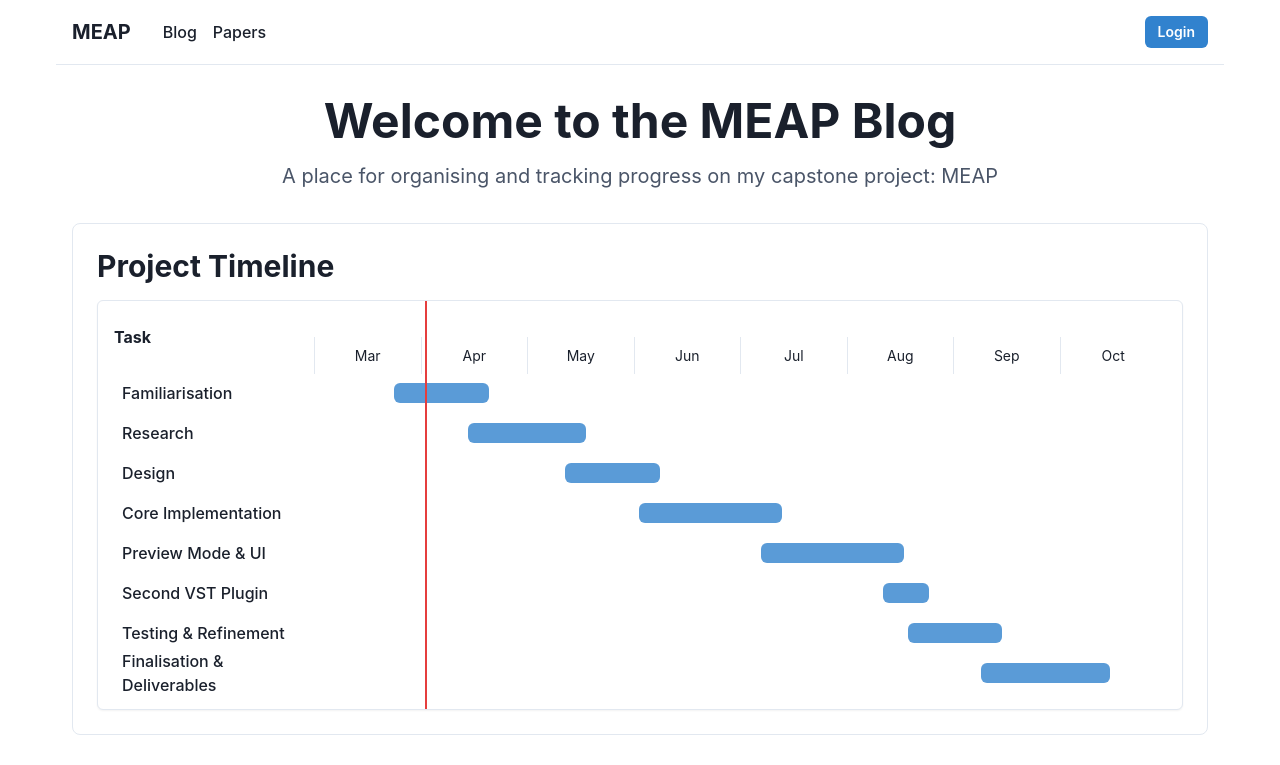
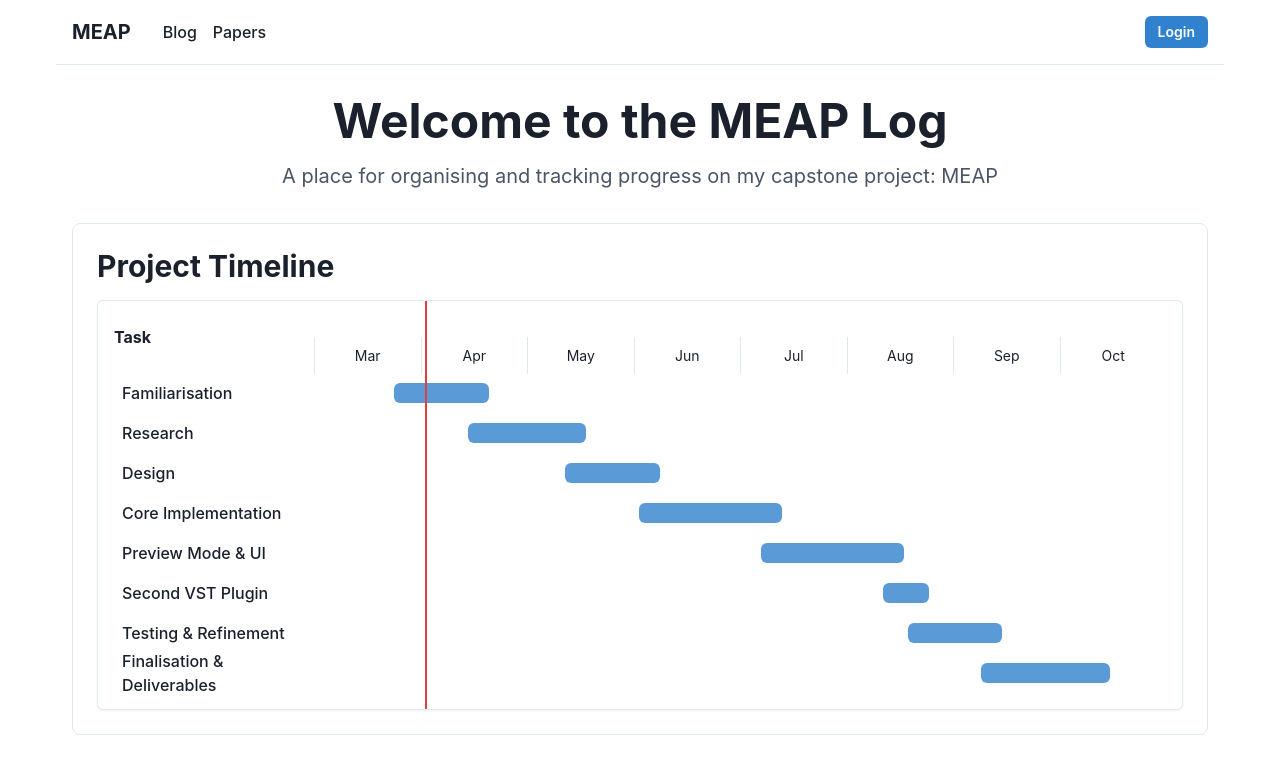
Before and after one commit to Tokeley/MeapLog, a React (Vite) app in the folder frontend/: page / in a window 1280 px wide. Shown: the top 765 px of the page. Built offline with nearby package versions, Linux system fonts and the light colour scheme.

Commit message:
Update Home.tsx

```diff
--- a/frontend/src/pages/Home.tsx
+++ b/frontend/src/pages/Home.tsx
@@ -8,7 +8,7 @@ const Home = () => {
       <VStack gap={8} align="stretch">
         <Box textAlign="center">
           <Heading as="h1" size="2xl" mb={4}>
-            Welcome to the MEAP Blog
+            Welcome to the MEAP Log
           </Heading>
           <Text fontSize="xl" color="gray.600">
             A place for organising and tracking progress on my capstone project: MEAP
```
